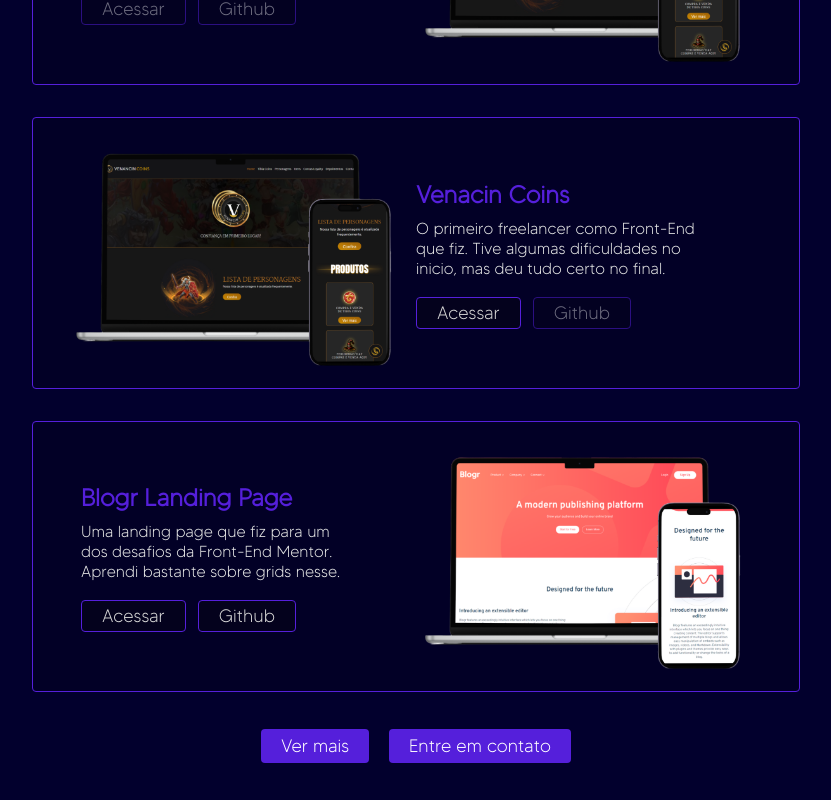
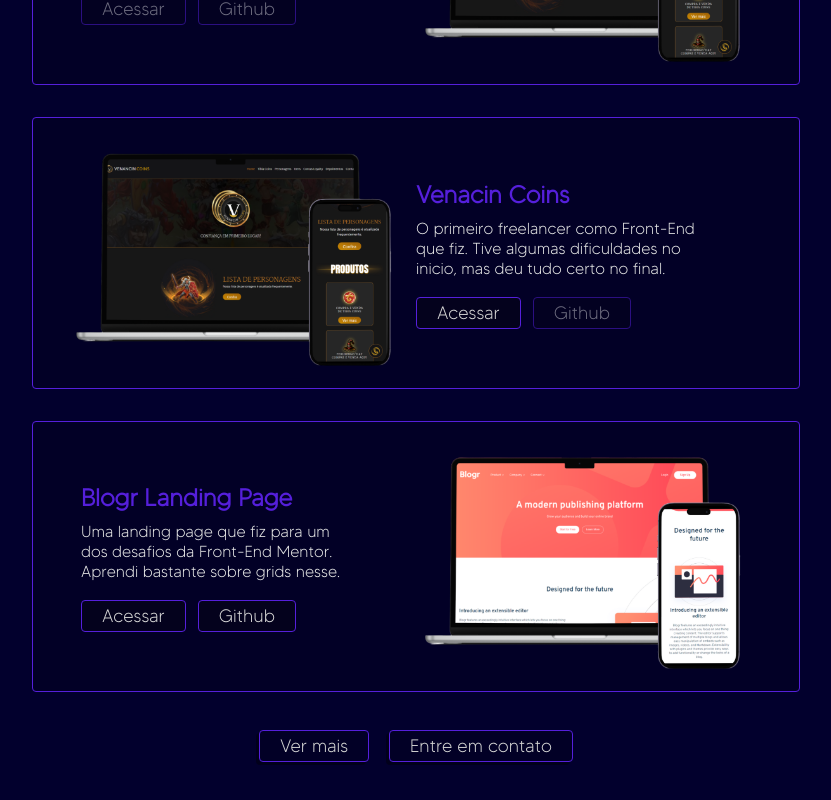
Before and after one commit to thalesmariiano/thalesdeveloper.com.br, a Vue app: page / in a window 1280 px wide. Shown: the part 2702-3502 px from the top of the page, without its empty margins (224-1055 px from the left). Built offline with nearby package versions, Linux system fonts and the light colour scheme.

Commit message:
buttons styles updates

```diff
--- a/src/components/ProjetosSection.vue
+++ b/src/components/ProjetosSection.vue
@@ -10,8 +10,8 @@
 				/>
 			</div>
 			<div class="space-x-5">
-				<a class="px-5 py-1.5 text-lg font-madeTommy text-white bg-myPurple-400 rounded hover:bg-myPurple-100 hover:text-neutral-400 transition-all" href="https://github.com/thalesmariiano">Ver mais</a>
-				<a class="px-5 py-1.5 text-lg font-madeTommy text-white bg-myPurple-400 rounded hover:bg-myPurple-100 hover:text-neutral-400 transition-all" href="#">Entre em contato</a>
+				<a class="px-5 py-1 text-lg font-madeTommy text-neutral-300 bg-myPurple-800 rounded border border-myPurple-400 hover:bg-myPurple-400 hover:text-myPurple-900 shadow-button transition-all cursor-pointer" href="https://github.com/thalesmariiano">Ver mais</a>
+				<a class="px-5 py-1 text-lg font-madeTommy text-neutral-300 bg-myPurple-800 rounded border border-myPurple-400 hover:bg-myPurple-400 hover:text-myPurple-900 shadow-button transition-all cursor-pointer" href="#">Entre em contato</a>
 			</div>
 		</div>
 	</section>
```
